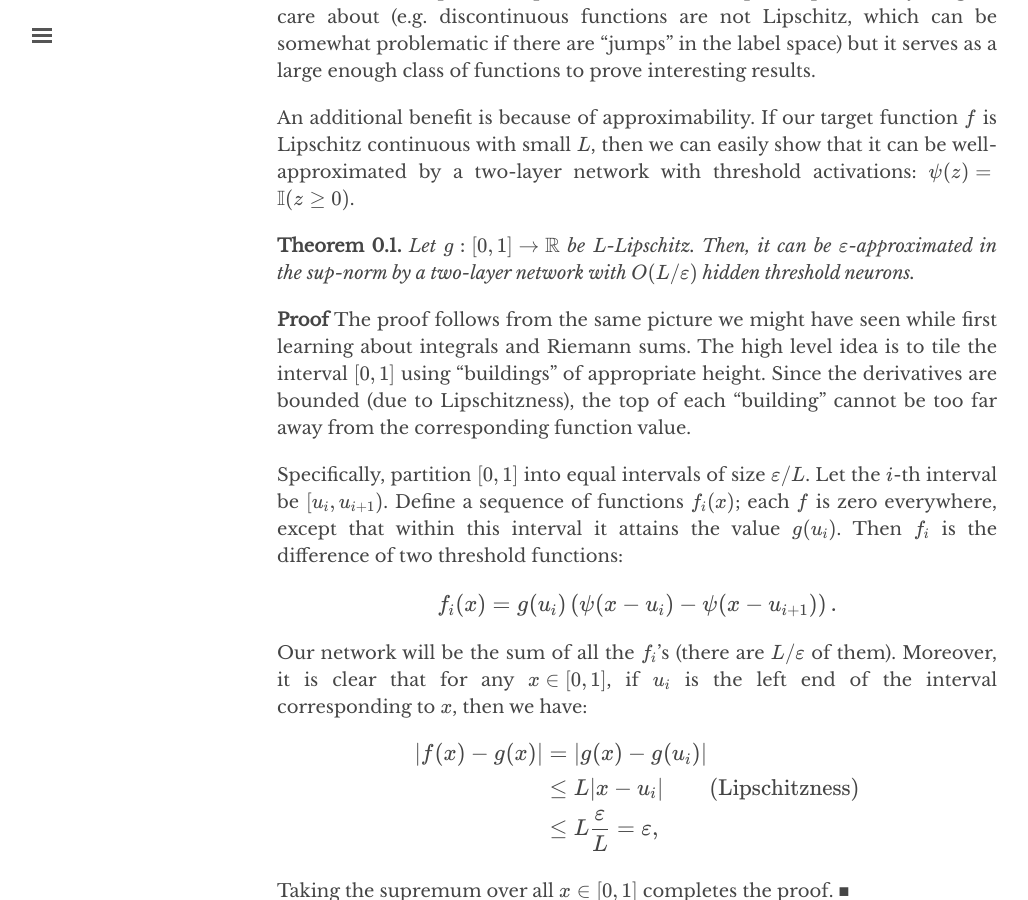
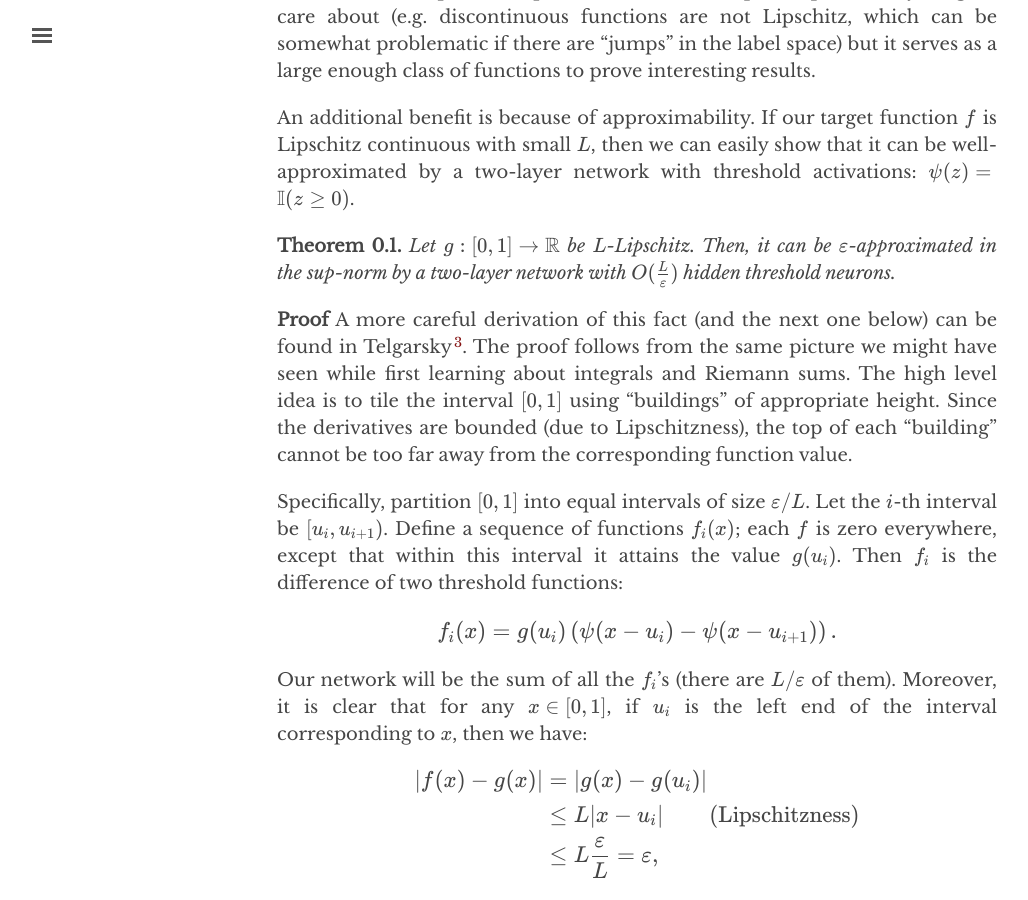
Before and after one commit to chinmayhegde/fodl, a Jekyll site: the page built from _posts/2022-01-17-representation02.md, in a window 1280 px wide and 900 px high, scrolled down 1450 px. Shown: the whole window, without its empty margins (3-1031 px from the left). Built offline with Jekyll 4.4.1, drawn with Linux system fonts in a browser that asks for light colours; nearby versions of some CDN libraries; some of the changed text lies outside the part shown.

Commit message:
Update 2022-01-17-representation02.md

```diff
--- a/_posts/2022-01-17-representation02.md
+++ b/_posts/2022-01-17-representation02.md
@@ -7,7 +7,7 @@ date: 2022-01-17
 
 Previously, we visited several results that showed how (shallow) neural networks can effectively memorize training data. However, memorization of a finite dataset may not the end goal[^fn1]. In the ideal case, we would like to our network to simulate a (possibly complicated) prediction function that works well on most input data points. Is a given architecture good enough?
 
-In this note we will describe the representation power of (shallow) neural networks in terms of their ability to approximate continuous functions. This line of work has a long and rich history (and function approximation itself, independent of the context of neural networks, is a vast body of work which we only barely touch upon). See here[^devore] For a recent (and fantastic) survey of this area.
+In this note we will describe the representation power of (shallow) neural networks in terms of their ability to approximate continuous functions. This line of work has a long and rich history (and function approximation itself, independent of the context of neural networks, is a vast body of work which we only barely touch upon). See here[^devore] for a recent (and fantastic) survey of this area.
 
 As before, intuition tells us that an infinite number of neurons should be good enough for approximating pretty much anything. Therefore, our guiding principle will be to achieve as *succinct* a neural representation as possible. Moreover, if there is an *efficient computational* routine that gives this representation, that would put the icing on the cake.
 
@@ -41,11 +41,11 @@ Why is this an interesting property? Any smooth function with bounded derivative
 An additional benefit is because of approximability. If our target function $f$ is Lipschitz continuous with small $L$, then we can easily show that it can be well-approximated by a two-layer network with threshold activations: $\psi(z) = \mathbb{I}(z \geq 0)$.
 
 **Theorem**{:.label #univariatesimple}
-  Let $g : [0,1] \rightarrow \R$ be $L$-Lipschitz. Then, it can be  $\varepsilon$-approximated in the sup-norm by a two-layer network with $O(L/\varepsilon)$ hidden threshold neurons.
+  Let $g : [0,1] \rightarrow \R$ be $L$-Lipschitz. Then, it can be  $\varepsilon$-approximated in the sup-norm by a two-layer network with $O(\frac{L}{\varepsilon})$ hidden threshold neurons.
 {:.theorem}
 
 **Proof**{:label #univariatesimpleproof}
-  The proof follows from the same picture we might have seen while first learning about integrals and Riemann sums. The high level idea is to tile the interval $[0,1]$ using "buildings" of appropriate height. Since the derivatives are bounded (due to Lipschitzness), the top of each "building" cannot be too far away from the corresponding function value.
+  A more careful derivation of this fact (and the next one below) can be found in Telgarsky[^mjt]. The proof follows from the same picture we might have seen while first learning about integrals and Riemann sums. The high level idea is to tile the interval $[0,1]$ using "buildings" of appropriate height. Since the derivatives are bounded (due to Lipschitzness), the top of each "building" cannot be too far away from the corresponding function value.
 
   Specifically, partition $[0,1]$ into equal intervals of size $\varepsilon/L$. Let the $i$-th interval be $[u_i,u_{i+1})$. Define a sequence of functions $f_i(x)$; each $f$ is zero everywhere, except that within this interval it attains the value $g(u_i)$. Then $f_i$ is the difference of two threshold functions:
 
@@ -124,4 +124,7 @@ First, we have to define Lipschitzness for $d$-variate functions.
     Although: exactly interpolating training labels seems standard in modern deep networks; see [here](https://paperswithcode.com/sota/image-classification-on-cifar-10) and Fig 1a  of [this paper](https://arxiv.org/pdf/1611.03530.pdf).
 
 [^devore]:
-    R. DeVore, B. Hanin, G. Petrova, [Neural network approximation](https://arxiv.org/pdf/2012.14501.pdf).
+    R. DeVore, B. Hanin, G. Petrova, [Neural network approximation](https://arxiv.org/pdf/2012.14501.pdf), 2021.
+
+[^mjt]:
+    M. Telgarsky, [Deep Learning Theory](https://mjt.cs.illinois.edu/dlt/), 2021.
```
